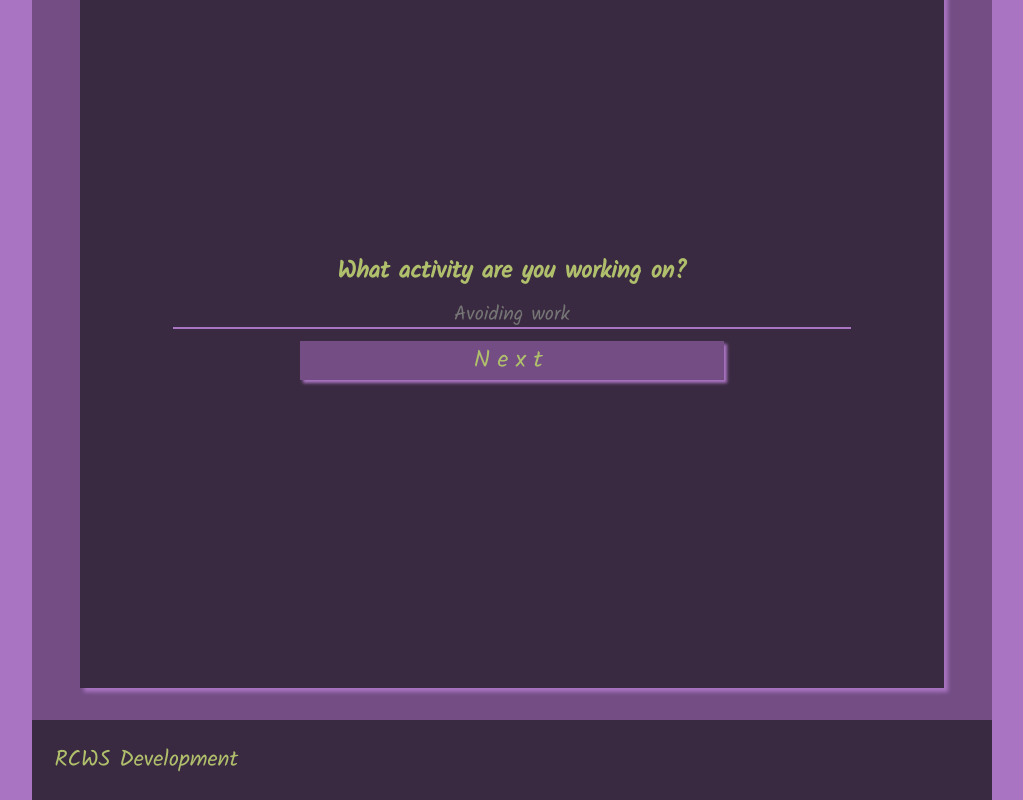
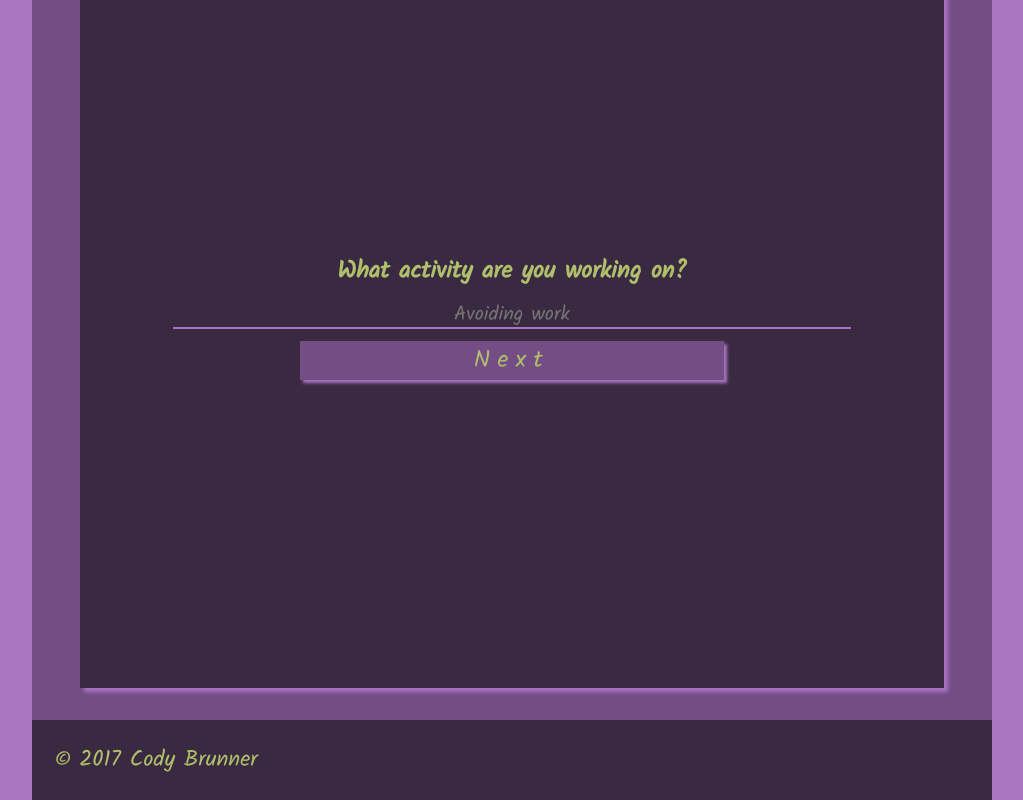
Before and after one commit to rockchalkwushock/blindfold-em, a Next.js app: page / in a window 1280 px wide. Shown: the part 200-1000 px from the top of the page, without its empty margins (128-1151 px from the left). Built offline with nearby package versions, Linux system fonts and the light colour scheme.

Commit message:
refactor(root): updated footer with new site link info

```diff
--- a/components/commons/Link.js
+++ b/components/commons/Link.js
@@ -10,9 +10,9 @@ import { styles } from '../../lib'
  * @prop {String} url
  * @returns React Element
  */
-const Link = ({ text, url }) => (
+const Link = ({ text, url, year }) => (
   <a href={url}>
-    {text}
+    {`© ${year === 2017 ? year : `2017 - ${year}`} ${text}`}
     <style jsx>{`
       a {
         color: ${styles.colors.text};
@@ -25,7 +25,8 @@ const Link = ({ text, url }) => (
 
 Link.propTypes = {
   text: PropTypes.string.isRequired,
-  url: PropTypes.string.isRequired
+  url: PropTypes.string.isRequired,
+  year: PropTypes.number.isRequired
 }
 
 export default Link
--- a/components/layout/index.js
+++ b/components/layout/index.js
@@ -19,7 +19,11 @@ const Layout = ({ children }) => (
     </Header>
     <FlexContainer className="main">{children}</FlexContainer>
     <Footer>
-      <Link text="RCWS Development" url="https://rcws-development.com" />
+      <Link
+        text="Cody Brunner"
+        url="https://codybrunner.rocks"
+        year={new Date().getFullYear()}
+      />
     </Footer>
   </FlexContainer>
 )
```
Also changed, not shown: 1 other file (tests, documents, lock files or other folders).
